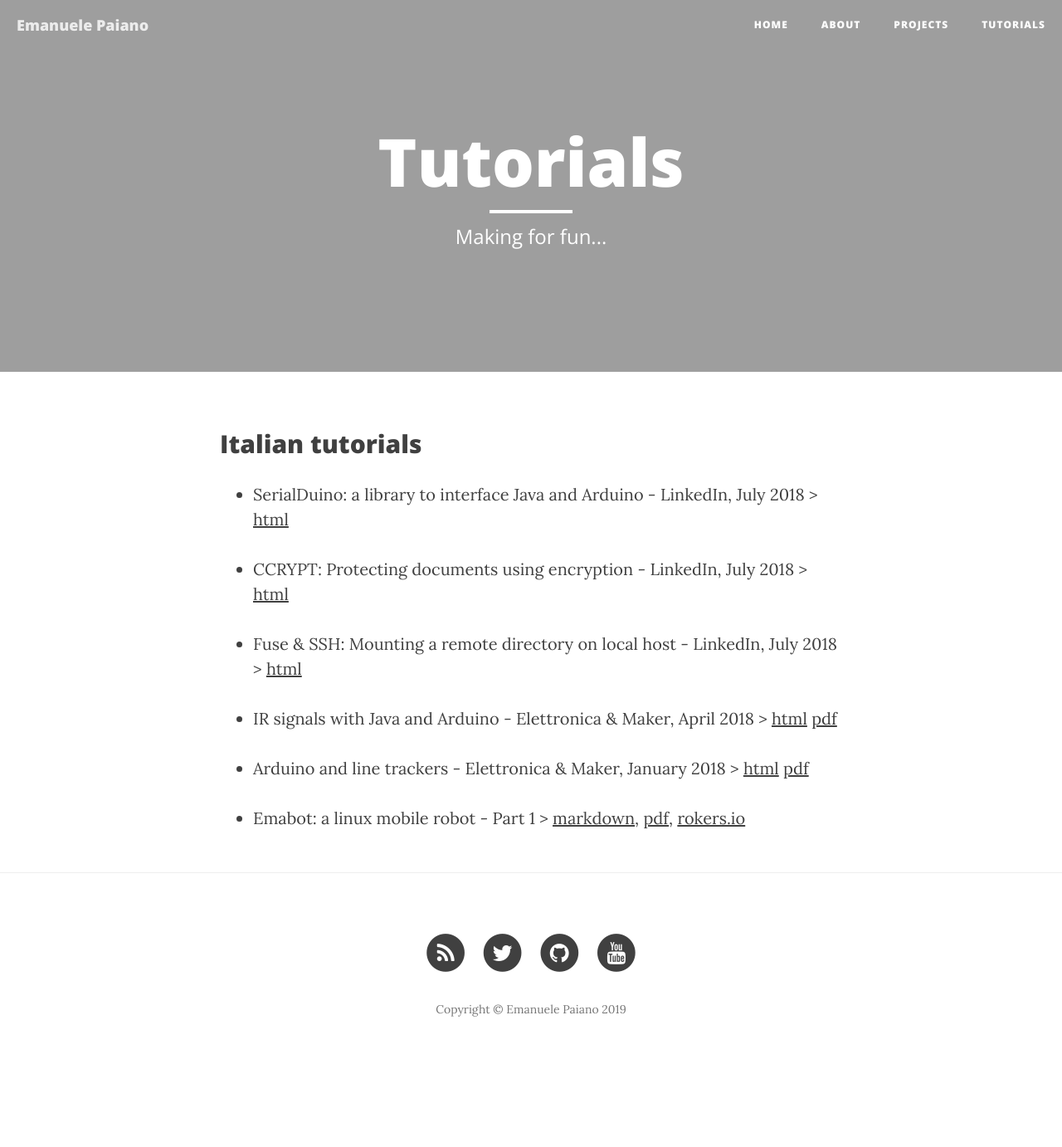
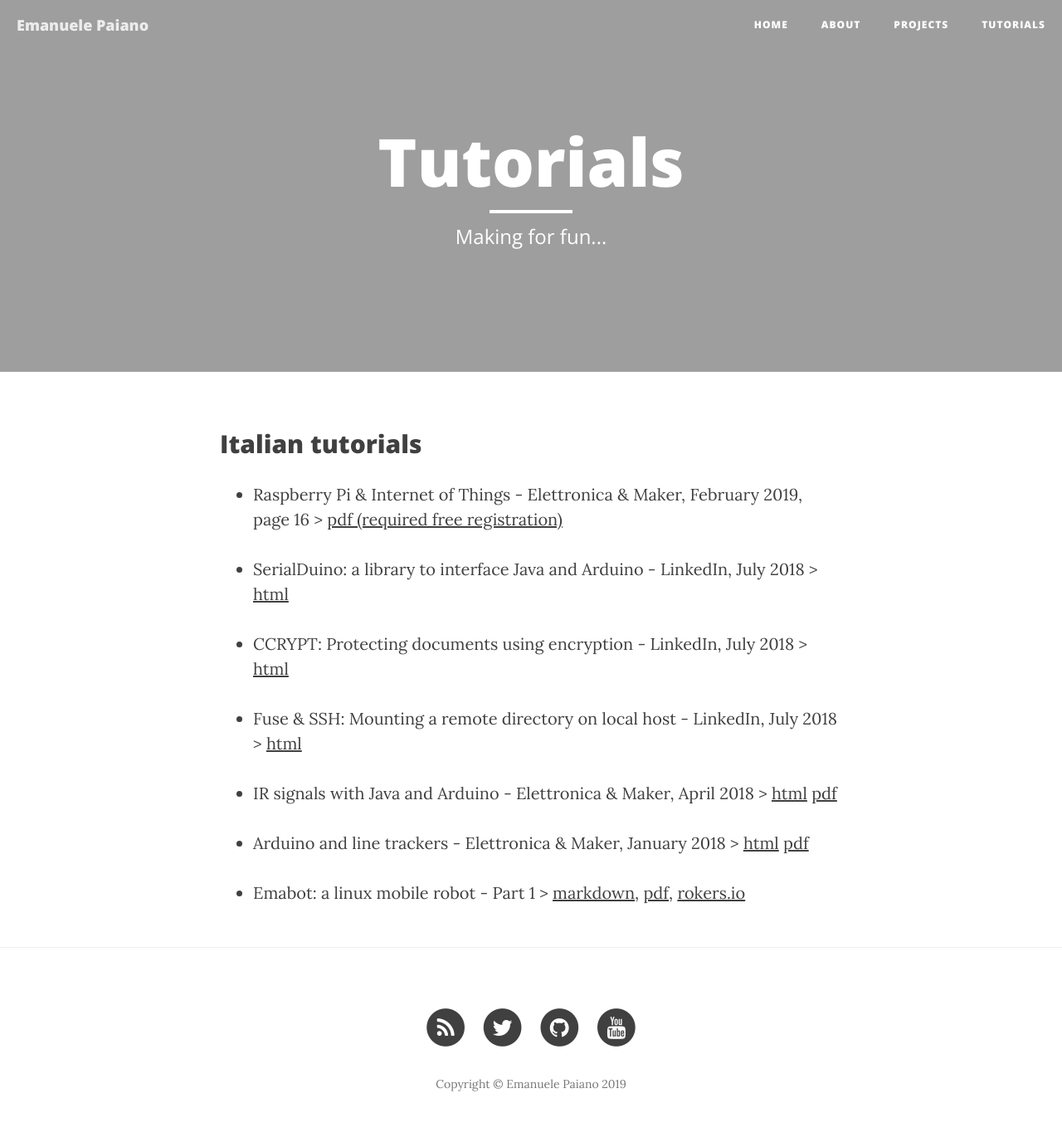
Before and after one commit to emanuelepaiano/emanuelepaiano.github.io, a Jekyll site: the page built from tutorials.html, in a window 1280 px wide. Shown: the whole page at 83% size. Built offline with Jekyll 4.4.1, drawn with Linux system fonts in a browser that asks for light colours; nearby versions of some CDN libraries; before the commit the page ends 1292 px from its top, so only the background shows below that.

Commit message:
Update tutorials.html

```diff
--- a/tutorials.html
+++ b/tutorials.html
@@ -8,6 +8,12 @@ header-img: "img/children.jpg"
 <h2>Italian tutorials</h2>
 
 <ul>
+         <li>
+               <p>
+                        Raspberry Pi & Internet of Things - Elettronica & Maker, February 2019, page 16 >
+                        <a href="https://elettronicaemaker.it/5-2019/">pdf (required free registration)</a>
+               </p>
+        </li>
         <li>
               <p>
                         SerialDuino: a library to interface Java and Arduino - LinkedIn, July 2018 >
```
